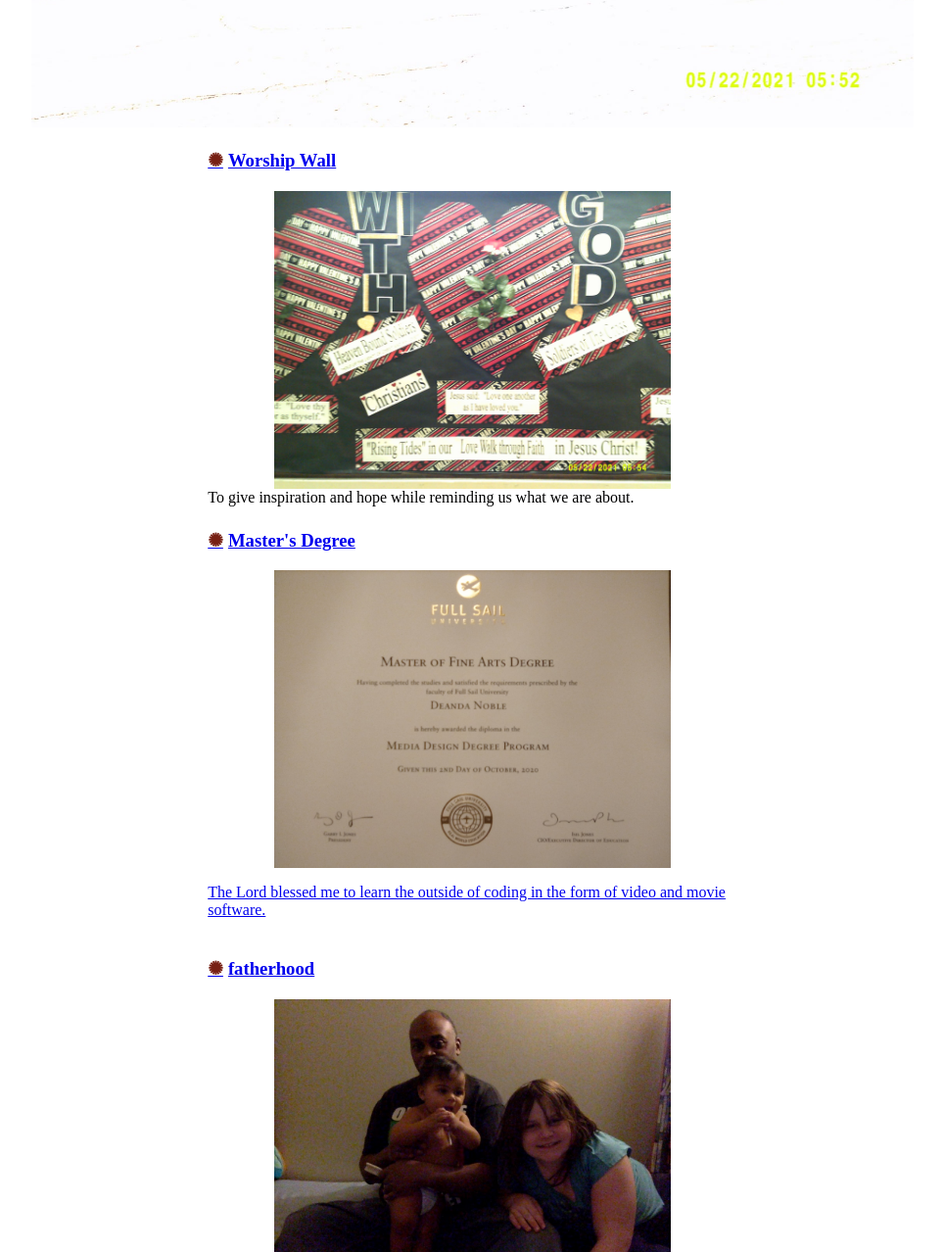
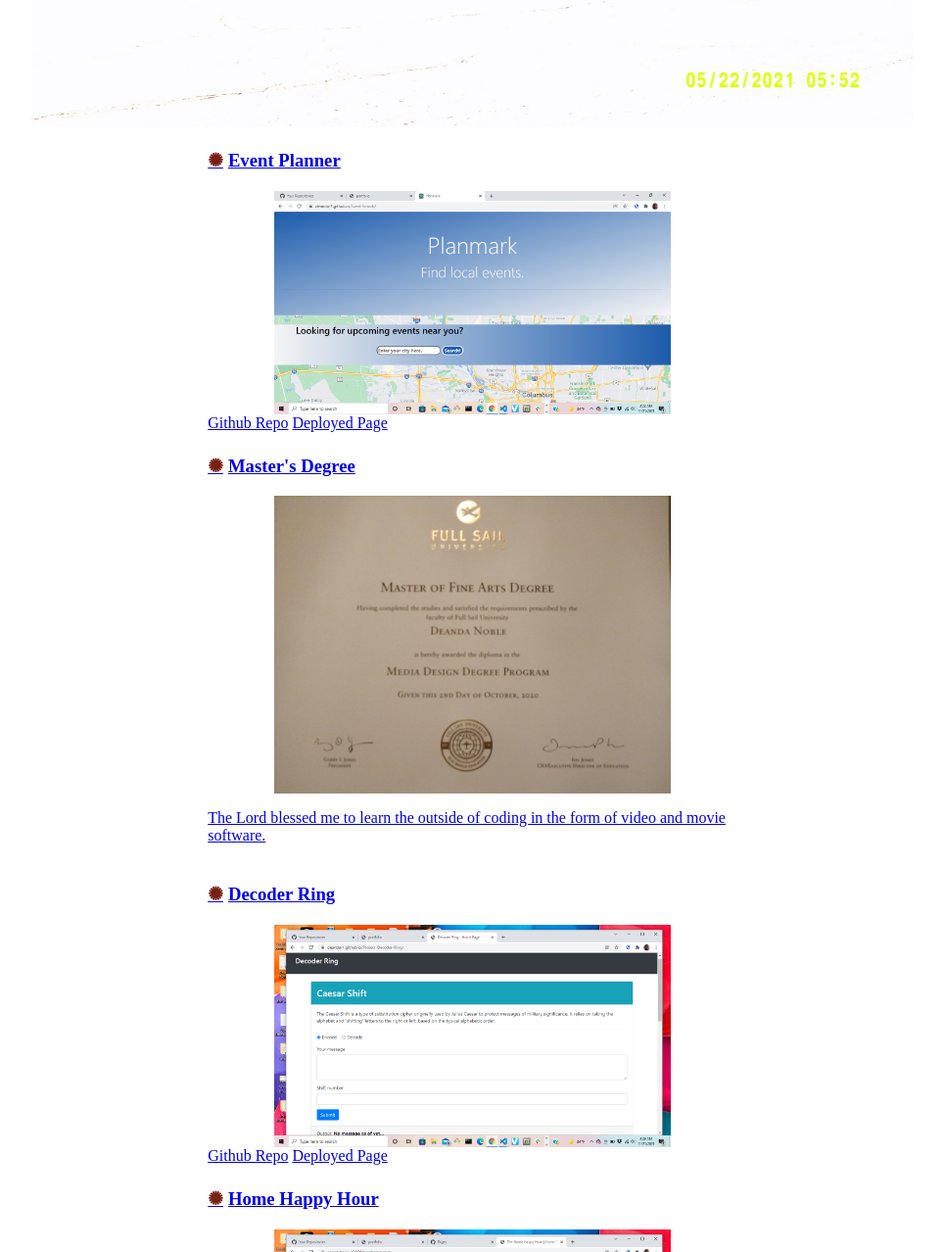
Before and after one commit to Deanda-1/Portfolio, a plain HTML site: page index.html in a window 1280 px wide. Shown: the part 1522-2800 px from the top of the page at 98% size, without its empty margins (126-1090 px from the left). Drawn offline with Linux system fonts and the light colour scheme.

Commit message:
projects updated and resume linked

```diff
--- a/index.html
+++ b/index.html
@@ -14,10 +14,10 @@
          <a href="#About">About Me</a>
          <a href="#Work">Work</a>
          <a href="#Church-building">Church building</a>
-         <a href="#Worship-Wall">Worship Wall</a>
+         <a href="#Event Planner">Event Planner</a>
          <a href="#Master's-Degree">Master's Degree</a>
-         <a href="#fatherhood">fatherhood</a>
-         <a href="#God's-servant">God's servant</a>
+         <a href="#Decoder Ring">Decoder Ring</a>
+         <a href="#Home Happy Hour">Home Happy Hour</a>
          <a href="#Contact">Contact</a>
      </nav>
    </header>
@@ -55,11 +55,12 @@ father
           </div>
         </a>
         <div class="pictures">
-        <a href="#" class="flex-item church-buiding">
+        <a href="#" class="flex-item Event Planner">
           <div>
-            <h3 id="Worship-Wall">Worship Wall</h3>
-            <img src="assets/images/worship wall.jpg" alt="a wall that inspires a great worship to God">
-            <a>To give inspiration and hope while reminding us what we are about.</a>
+            <h3 id="Event Planner">Event Planner</h3>
+            <img src="assets/images/Event Planner.png" alt="image of map with search bar to find local events near you with the name of the app">
+            <a href="https://github.com/Deanda-1/Event-Search">Github Repo</a>
+            <a href="https://deanda-1.github.io/Event-Search/">Deployed Page</a>
           </div>
         </a>
         <a href="#" class="flex-item ministry Wall">
@@ -69,18 +70,20 @@ father
             <p>The Lord blessed me to learn the outside of coding in the form of video and movie software.</p>
           </div>
         </a>
-        <a href="#" class="flex-item fatherhood">
+        <a href="#" class="flex-item Decoder Ring">
           <div>
-            <h3 id="fatherhood">fatherhood</h3>
-            <img src="assets/images/family.jpg" alt="man, daughter, and son">
-            <a>I give all praise to God for blessing me to see my blood line live on</a>
+            <h3 id="Decoder Ring">Decoder Ring</h3>
+            <img src="assets/images/Decoder Ring.png" alt="Image of Caesar Shift where you can encode or decode a message">
+            <a href="https://github.com/Deanda-1/Project-Decoder-Ring">Github Repo</a>
+            <a href="https://deanda-1.github.io/Project-Decoder-Ring/">Deployed Page</a>
           </div>
         </a>
-        <a href="#" class="flex-item God's servant">
+        <a href="#" class="flex-item Home Happy Hour">
           <div>
-            <h3 id="God's-servant">God's servant</h3>
-            <img src="assets/images/real me.jpg" alt="man holding bass guitar">
-            <a>Jesus is my Lord</a>
+            <h3 id="Home Happy Hour">Home Happy Hour</h3>
+            <img src="assets/images/Home Happy Hour.png" alt="Home page with different types of alocohol placed on it.">
+            <a href="https://github.com/Deanda-1/doit-big-homiezzz">Github Repo</a>
+            <a href="https://secret-basin-10299.herokuapp.com/">Deployed Page</a>
           </div>
         </a>
       </div>
@@ -97,6 +100,7 @@ father
         <div class="left">
           <a href="https://github.com/Deanda-1">GitHub</a><br>
           <a href="https://www.linkedin.com/in/deanda-noble-7a242592/">LinkedIn</a>
+          <a href="https://docs.google.com/document/d/1sM6pW7vWooqIRfktJ6Q_GbT2shGvNfupcxGYogS5t9s/edit?usp=sharing">Resume</a>
         </address>
         </div>
       </div>
```
Also changed, not shown: assets/images/Decoder Ring.png (added), assets/images/Event Planner.png (added), assets/images/Home Happy Hour.png (added).
